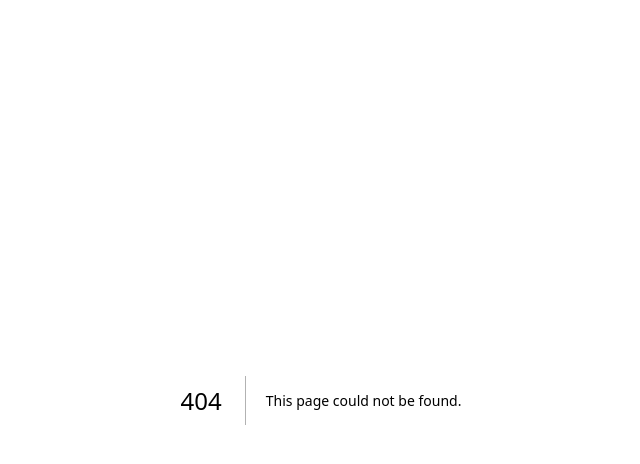
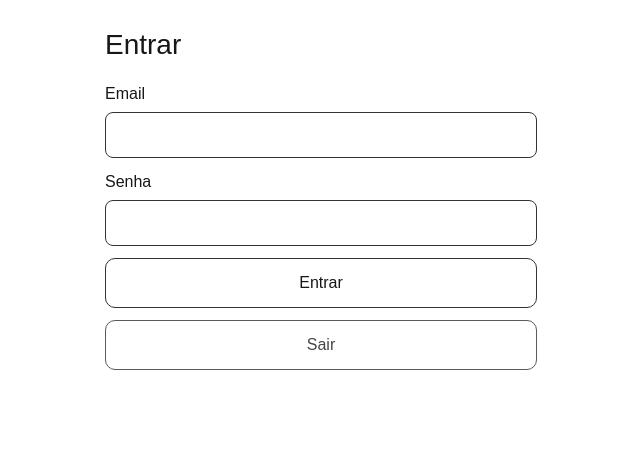
Before and after one commit to andrepelegrini/oscar2026, a Next.js app in the folder web/: page /login in a window 1280 px wide. Before the commit this address had no page. Shown: the top 464 px of the page, without its empty margins (319-959 px from the left). Built offline with nearby package versions, Linux system fonts and the light colour scheme; no server answers.

Commit message:
Add login page

```diff
--- /dev/null
+++ b/web/src/app/login/page.tsx
@@ -0,0 +1,89 @@
+"use client";
+
+import { useState } from "react";
+import { supabase } from "@/lib/supabase/client";
+
+export default function LoginPage() {
+  const [email, setEmail] = useState("");
+  const [password, setPassword] = useState("");
+  const [loading, setLoading] = useState(false);
+  const [msg, setMsg] = useState<string | null>(null);
+
+  async function signIn(e: React.FormEvent) {
+    e.preventDefault();
+    setMsg(null);
+    setLoading(true);
+
+    const { error } = await supabase.auth.signInWithPassword({
+      email: email.trim(),
+      password,
+    });
+
+    setLoading(false);
+
+    if (error) {
+      setMsg(error.message);
+      return;
+    }
+
+    window.location.href = "/oscar-2026/palpites";
+  }
+
+  async function signOut() {
+    await supabase.auth.signOut();
+    setMsg("Saiu.");
+  }
+
+  return (
+    <main style={{ padding: 24, maxWidth: 480, margin: "0 auto" }}>
+      <h1 style={{ fontSize: 28, marginBottom: 16 }}>Entrar</h1>
+
+      <form onSubmit={signIn} style={{ display: "grid", gap: 12 }}>
+        <label style={{ display: "grid", gap: 6 }}>
+          <span>Email</span>
+          <input
+            value={email}
+            onChange={(e) => setEmail(e.target.value)}
+            type="email"
+            required
+            style={{ padding: 10, borderRadius: 8, border: "1px solid #333" }}
+          />
+        </label>
+
+        <label style={{ display: "grid", gap: 6 }}>
+          <span>Senha</span>
+          <input
+            value={password}
+            onChange={(e) => setPassword(e.target.value)}
+            type="password"
+            required
+            style={{ padding: 10, borderRadius: 8, border: "1px solid #333" }}
+          />
+        </label>
+
+        <button
+          type="submit"
+          disabled={loading}
+          style={{ padding: 12, borderRadius: 10, border: "1px solid #333" }}
+        >
+          {loading ? "Entrando..." : "Entrar"}
+        </button>
+
+        <button
+          type="button"
+          onClick={signOut}
+          style={{
+            padding: 12,
+            borderRadius: 10,
+            border: "1px solid #333",
+            opacity: 0.8,
+          }}
+        >
+          Sair
+        </button>
+
+        {msg && <p style={{ marginTop: 8 }}>{msg}</p>}
+      </form>
+    </main>
+  );
+}
--- /dev/null
+++ b/web/src/lib/supabase/client.ts
@@ -0,0 +1,6 @@
+import { createClient } from "@supabase/supabase-js";
+
+export const supabase = createClient(
+  process.env.NEXT_PUBLIC_SUPABASE_URL!,
+  process.env.NEXT_PUBLIC_SUPABASE_ANON_KEY!
+);
```
